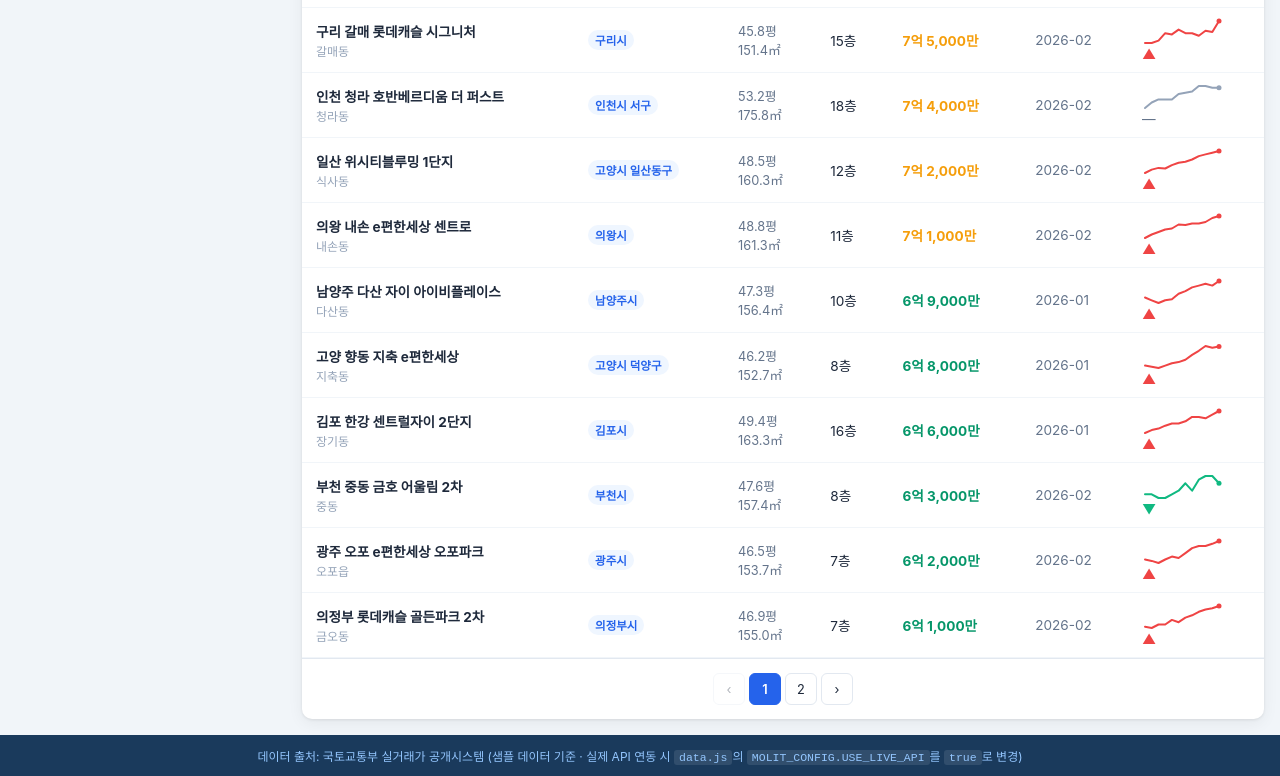
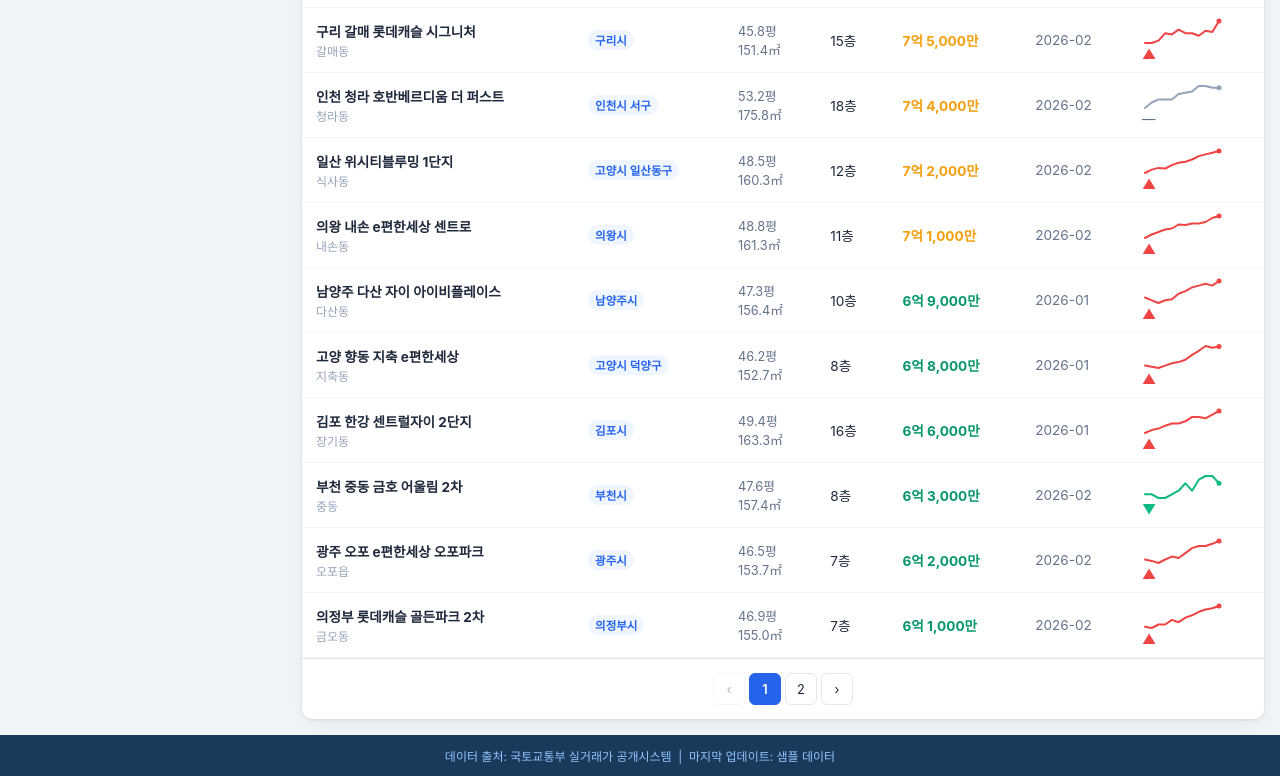
Before and after one commit to bestsunshines/seoul-apt-tracker, a plain HTML site: page index.html in a window 1280 px wide. Shown: the part 1309-2085 px from the top of the page. Drawn offline with nearby package versions, Linux system fonts and the light colour scheme; a web font is replaced by a local one.

Commit message:
MOLIT API 월별 자동 업데이트 추가 (GitHub Actions)

```diff
--- a/app.js
+++ b/app.js
@@ -600,6 +600,9 @@
     console.warn('데이터 로드 실패, 샘플 데이터 사용:', e);
   }
 
+  const lastUpdatedEl = document.getElementById('last-updated');
+  if (lastUpdatedEl) lastUpdatedEl.textContent = window.DataModule.LAST_UPDATED || '-';
+
   initMap();
   initChart();
   buildFilterUI();
--- a/data.js
+++ b/data.js
@@ -1,3 +1,6 @@
+/* 마지막 데이터 업데이트 날짜 (GitHub Actions가 자동 갱신) */
+const LAST_UPDATED = "샘플 데이터";
+
 /* ============================================================
    MOLIT API Configuration
    국토교통부 실거래가 공개시스템 연동 설정
@@ -497,4 +500,4 @@
   return SAMPLE_DATA;
 }
 
-window.DataModule = { getDataSource, MOLIT_CONFIG, SAMPLE_DATA };
+window.DataModule = { getDataSource, MOLIT_CONFIG, SAMPLE_DATA, LAST_UPDATED };
--- a/index.html
+++ b/index.html
@@ -146,7 +146,7 @@
   </div>
 
   <footer class="app-footer">
-    <p>데이터 출처: 국토교통부 실거래가 공개시스템 (샘플 데이터 기준 · 실제 API 연동 시 <code>data.js</code>의 <code>MOLIT_CONFIG.USE_LIVE_API</code>를 <code>true</code>로 변경)</p>
+    <p>데이터 출처: 국토교통부 실거래가 공개시스템 &nbsp;|&nbsp; 마지막 업데이트: <span id="last-updated">-</span></p>
   </footer>
 
   <script src="https://unpkg.com/leaflet@1.9.4/dist/leaflet.js"></script>
```
Also changed, not shown: .github/scripts/fetch-molit.js (added), .github/workflows/update-data.yml (added).
